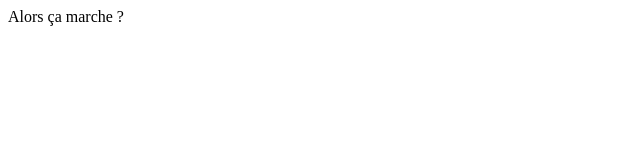
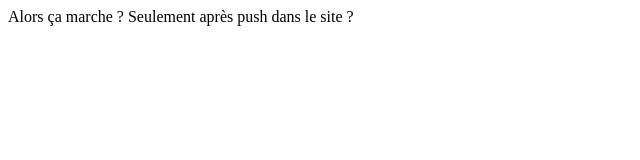
Before and after one commit to jekyllorg/submodule-one, a plain HTML site: page index.html in a window 1280 px wide. Shown: the whole page, without its empty margins (0-640 px from the left). Drawn offline with Linux system fonts and the light colour scheme.

Commit message:
Vérification propagation à partir de sous-module

```diff
--- a/index.html
+++ b/index.html
@@ -5,6 +5,6 @@
   <title>Sous-module</title>
 </head>
 <body>
-  Alors ça marche ?
+  Alors ça marche ? Seulement après push dans le site ?
 </body>
 </html>
```
